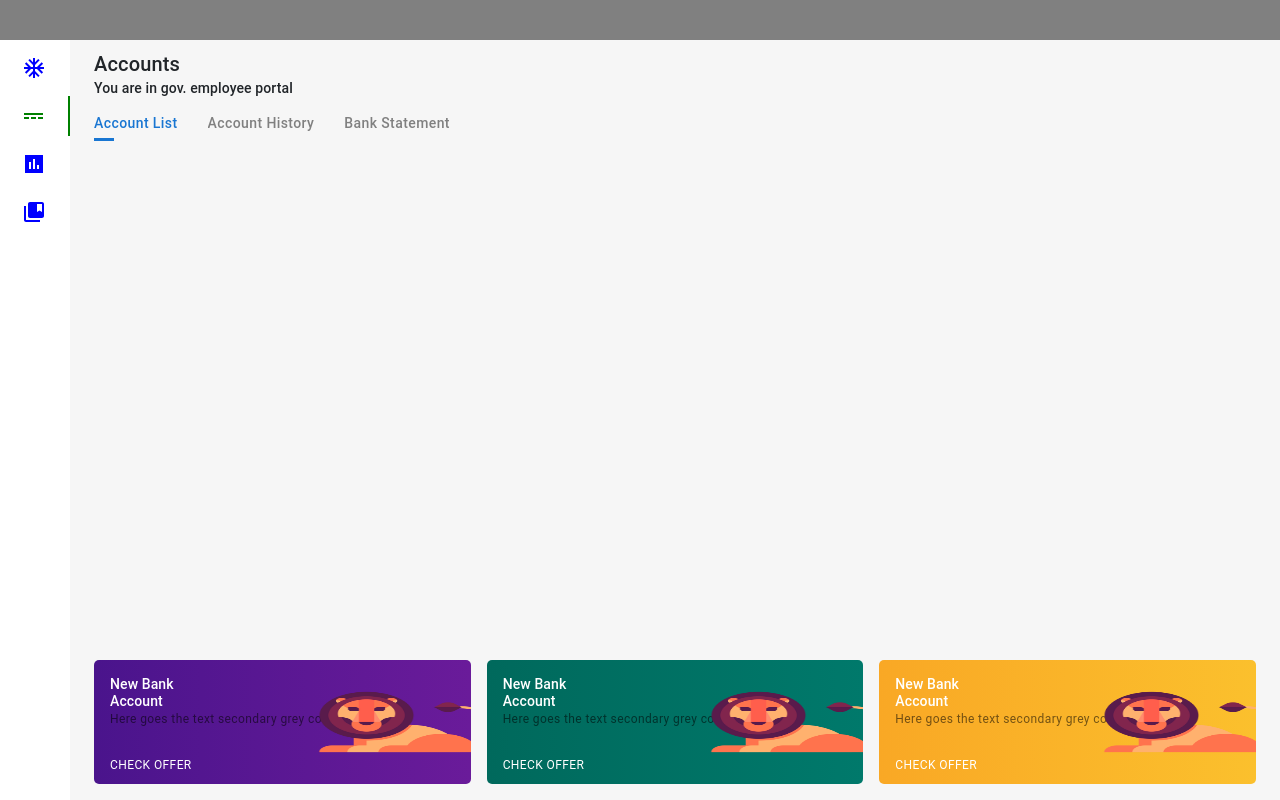
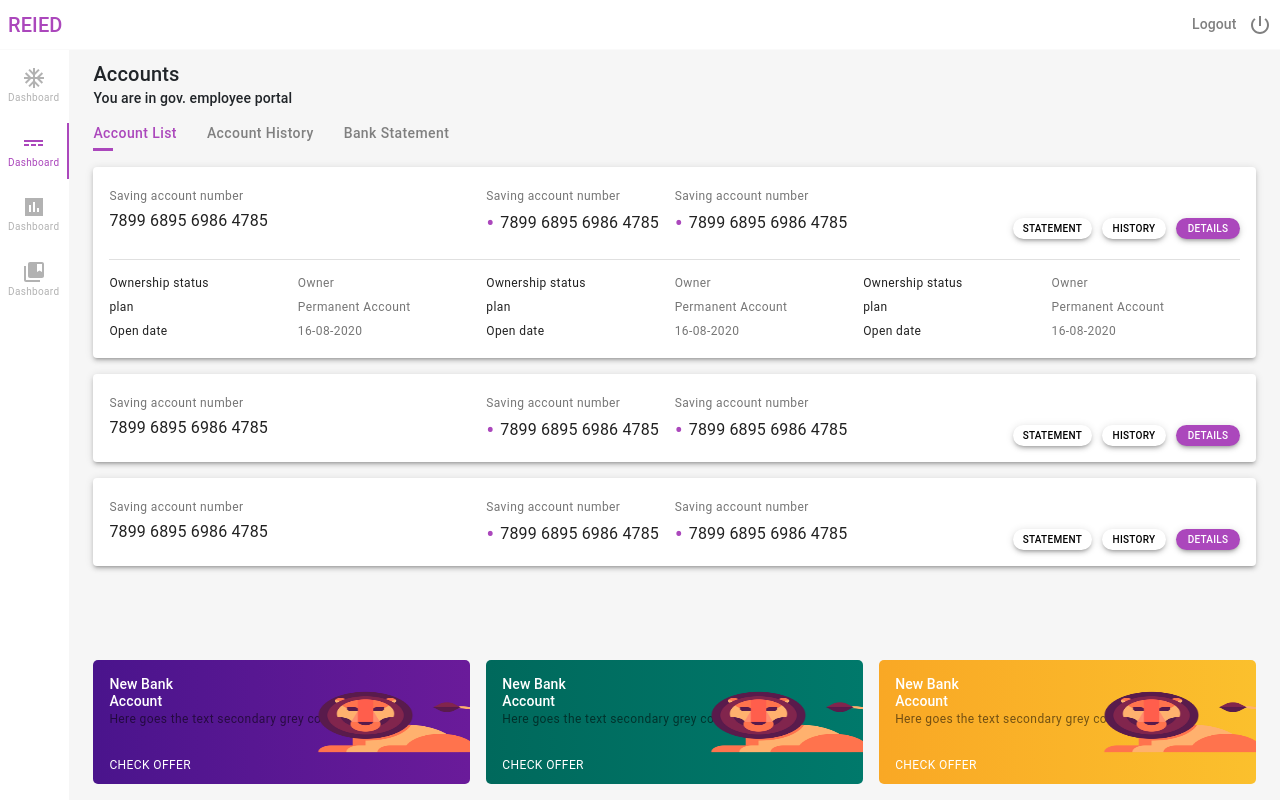
Before and after one commit to RebootHackathon/LSGD_FRONT, a React app: page /LSGD_FRONT/home in a window 1280 px wide. Built offline with nearby package versions, Linux system fonts and the light colour scheme.

Commit message:
home page completed

```diff
--- a/src/Components/Donatto/AppBar/AppBar.jsx
+++ b/src/Components/Donatto/AppBar/AppBar.jsx
@@ -1,6 +1,9 @@
 import React from 'react';
 import { makeStyles } from '@material-ui/core/styles';
-import {Box} from '@material-ui/core';
+import {Box, Typography} from '@material-ui/core';
+import { PowerSettingsNew } from "@material-ui/icons";
+
+import theme from "../../../themes/theme";
 
 const useStyles = makeStyles((theme) => ({
   root: {
@@ -11,7 +14,17 @@ export default function ButtonAppBar() {
   const classes = useStyles();
 
   return (
-    <Box className={classes.root} height={40} bgcolor="gray">
+    <Box className={classes.root} height={50} bgcolor="white" borderBottom="1px solid #fafafa" display="flex"
+      justifyContent="space-between" alignItems="center">
+        <Box paddingLeft={1} color={theme.palette.primary.main}>
+          <Typography variant="h6" color="inherit">REIED</Typography>
+        </Box>
+        <Box display="flex" color="gray" width={80} justifyContent="space-between"
+            marginRight={1} alignItems="center">
+          <Typography variant="subtitle2" color="inherit">Logout</Typography>
+          <PowerSettingsNew color="inherit" />
+        </Box>
+
     </Box>
   );
 }
--- a/src/Components/Donatto/MenuBar/MenuBar.jsx
+++ b/src/Components/Donatto/MenuBar/MenuBar.jsx
@@ -1,5 +1,5 @@
 import React from "react";
-import {Box} from '@material-ui/core';
+import {Box, Typography} from '@material-ui/core';
 import {AcUnitTwoTone, PowerInput, PollSharp, CollectionsBookmark} from '@material-ui/icons';
 
 
@@ -9,8 +9,9 @@ const Menu = (props) => {
     const classes = useStyles(props);
     const {activeTab, Icon} = props;
     return (
-        <Box width="100%" padding={1} marginTop={1} className={classes.menu} display="flex" flexDirection="column" alignItems="center">
+        <Box width="100%" color="rgba(0,0,0,0.3)" padding={1} marginTop={1} className={classes.menu} display="flex" flexDirection="column" alignItems="center">
             <Icon className={classes.icon} />
+            <Typography variant="caption" color="inherit" className={classes.label}>Dashboard</Typography>
         </Box>
     )
 
--- a/src/Components/Donatto/MenuBar/styles.js
+++ b/src/Components/Donatto/MenuBar/styles.js
@@ -1,20 +1,24 @@
 import { makeStyles } from '@material-ui/core/styles';
 
-const useStyles = makeStyles({
+const useStyles = makeStyles(theme => ({
   root: {
   },
   menu: {
       borderRightWidth: 2,
       borderRightStyle: "solid",
       borderRightColor: props => {
-        return props.activeTab === props.index ? "green" : "transparent"
+        return props.activeTab === props.index ? theme.palette.primary.main : "transparent"
       }
   },
   icon: {
       color: props => {
-          return props.activeTab === props.index ? "green" : "blue"
+          return props.activeTab === props.index ? theme.palette.primary.main : "rgba(0,0,0,0.3)"
       }
+  },
+  label: {
+    fontSize: 10,
+    color: props => props.activeTab === props.index ? theme.palette.primary.main : "rgba(0,0,0,0.3)"
   }
-});
+}));
 
 export default useStyles;
--- a/src/pages/HomePage/HomePage.jsx
+++ b/src/pages/HomePage/HomePage.jsx
@@ -1,9 +1,11 @@
 import React from "react";
 
-import {Box, Container, Grid, Typography, Tabs, Tab} from '@material-ui/core';
+import {Box, Container, Grid, Typography, Tabs, Tab, Paper, withStyles, Button, Divider} from '@material-ui/core';
+import { FiberManualRecord } from "@material-ui/icons";
 
 
 
+import theme from "../../themes/theme";
 import Scaffold from "../../Components/Donatto/Scaffold/Scaffold";
 import lion from "../../assets/lion.png";
 import useStyles from "./styles";
@@ -43,12 +45,139 @@ const PanelBody = (props) => {
     const classes = useStyles(props);
 
     const Tab1Body = (props) => {
+        function MainContent(props) {
+            console.log("Theme = ", theme);
+            const ButtonCustom = withStyles({
+                root: {
+                    backgroundColor: props => props.bgColor,
+                    borderRadius: 50,
+                    padding: "2px 10px",
+                    marginLeft: 10,
+                    boxShadow: theme.shadows[3],
+                    color: props => props.color,
+                    fontSize: 10,
+                    '&:focus': {
+                        outline: "none"
+                    }
+                }
 
+            }) (Button)
+            return (
+                    <Grid container>
+                        <Grid item xs={12} md={4}>
+                            <Typography variant="caption" color="textSecondary">Saving account number</Typography>
+                            <Typography variant="subtitle1" color="textPrimary">7899 6895 6986 4785</Typography>
+                        </Grid>
+                        <Grid item xs={12} md={2}>
+                            <Typography variant="caption" color="textSecondary">Saving account number</Typography>
+                            <Box display="flex" alignItems="center">
+                                <Typography variant="h5" color="primary">&#8226;&nbsp;</Typography><Typography variant="subtitle1" color="textPrimary">7899 6895 6986 4785</Typography>
+                            </Box>
+                        </Grid>
+                        <Grid item xs={12} md={2}>
+                            <Typography variant="caption" color="textSecondary">Saving account number</Typography>
+                            <Box display="flex" alignItems="center">
+                                <Typography variant="h5" color="primary">&#8226;&nbsp;</Typography><Typography variant="subtitle1" color="textPrimary">7899 6895 6986 4785</Typography>
+                            </Box>
+                        </Grid>
+                        <Grid item xs={12} md={4}>
+                            <Box display="flex" height="100%" justifyContent="flex-end" alignItems="flex-end">
+                                <ButtonCustom bgColor="none" color="black">statement</ButtonCustom>
+                                <ButtonCustom bgColor="none" color="black">history</ButtonCustom>
+                                <ButtonCustom bgColor={theme.palette.primary.main} color="white">details</ButtonCustom>
+                            </Box>
+                        </Grid>
+                    </Grid>
+            )
+        }
+        function Section1(props) {
+            function Information(props) {
+                function TableRow(props) {
+                    const {kkey, value} = props;
+
+                    return (
+                        <React.Fragment>
+                            <Grid item xs={6}><Typography variant="caption" color="textPrimary">{kkey}</Typography></Grid>
+                            <Grid item xs={6}><Typography variant="caption" color="textSecondary">{value}</Typography></Grid>
+                        </React.Fragment>
+                    )
+                }
+                return (
+                    <Box>
+                        <Grid container>
+                            <Grid item xs={4}>
+                                <Grid container>
+                                    <TableRow kkey="Ownership status" value="Owner" />
+                                    <TableRow kkey="plan" value="Permanent Account" />
+                                    <TableRow kkey="Open date" value="16-08-2020" />
+                                </Grid>
+                            </Grid>
+                            <Grid item xs={4}>
+                                <Grid container>
+                                    <TableRow kkey="Ownership status" value="Owner" />
+                                    <TableRow kkey="plan" value="Permanent Account" />
+                                    <TableRow kkey="Open date" value="16-08-2020" />
+                                </Grid>
+                            </Grid>
+                            <Grid item xs={4}>
+                                <Grid container>
+                                    <TableRow kkey="Ownership status" value="Owner" />
+                                    <TableRow kkey="plan" value="Permanent Account" />
+                                    <TableRow kkey="Open date" value="16-08-2020" />
+                                </Grid>
+                            </Grid>
+                        </Grid>
+                    </Box>
+                )
+            }
+
+            return (
+                <Paper elevation={3}>
+                    <Box padding={2}>
+                        <MainContent />
+                        <Box height={20} />
+                        <Divider />
+                        <Box height={10} />
+                        <Information />
+                    </Box>
+                </Paper>
+            )
+        }
+        function Section2(props) {
+            return (
+                <Box marginTop={2}>
+                    <Paper elevation={3}>
+                        <Box padding={2}>
+                            <MainContent />
+                        </Box>
+                    </Paper>
+                </Box>
+            )
+        }
+        function Section3(props) {
+            return (
+                <Box marginTop={2}>
+                    <Paper elevation={3}>
+                        <Box padding={2}>
+                            <MainContent />
+                        </Box>
+                    </Paper>
+                </Box>
+            )
+        }
+
+        return (
+            <React.Fragment>
+                <Section1 />
+                <Section2 />
+                <Section3 />
+            </React.Fragment>
+        )
     }
 
     return (
-        <Box flexGrow={1} bgcolor="none">
-
+        <Box flexGrow={1} bgcolor="none" marginY={2}>
+            <Tab1Body />
         </Box>
     )
 }
--- a/src/themes/theme.js
+++ b/src/themes/theme.js
@@ -6,7 +6,7 @@ const theme = createMuiTheme({
     palette: {
         primary: {
           light: blue[400],
-          main: blue[700],
+          main: "#ab47bc",
           dark: '#002884',
           contrastText: '#fff',
         },
```
